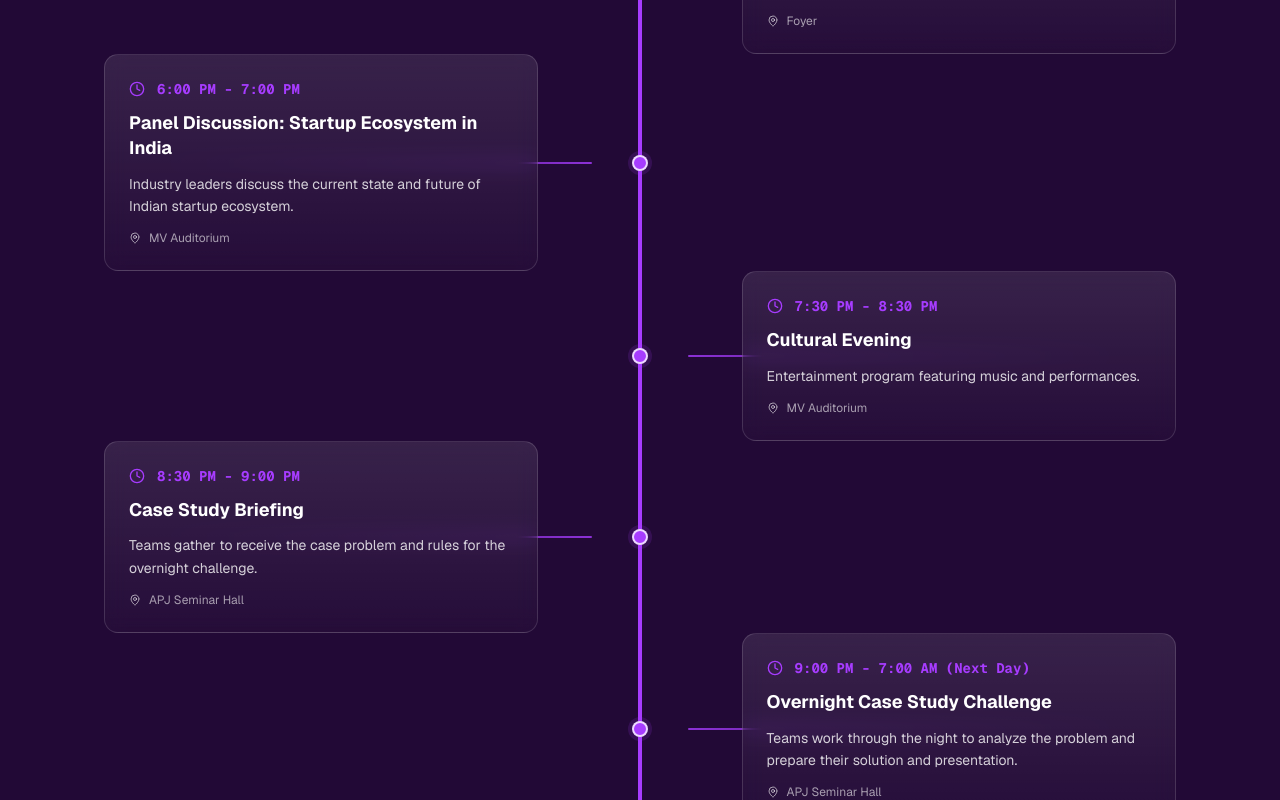
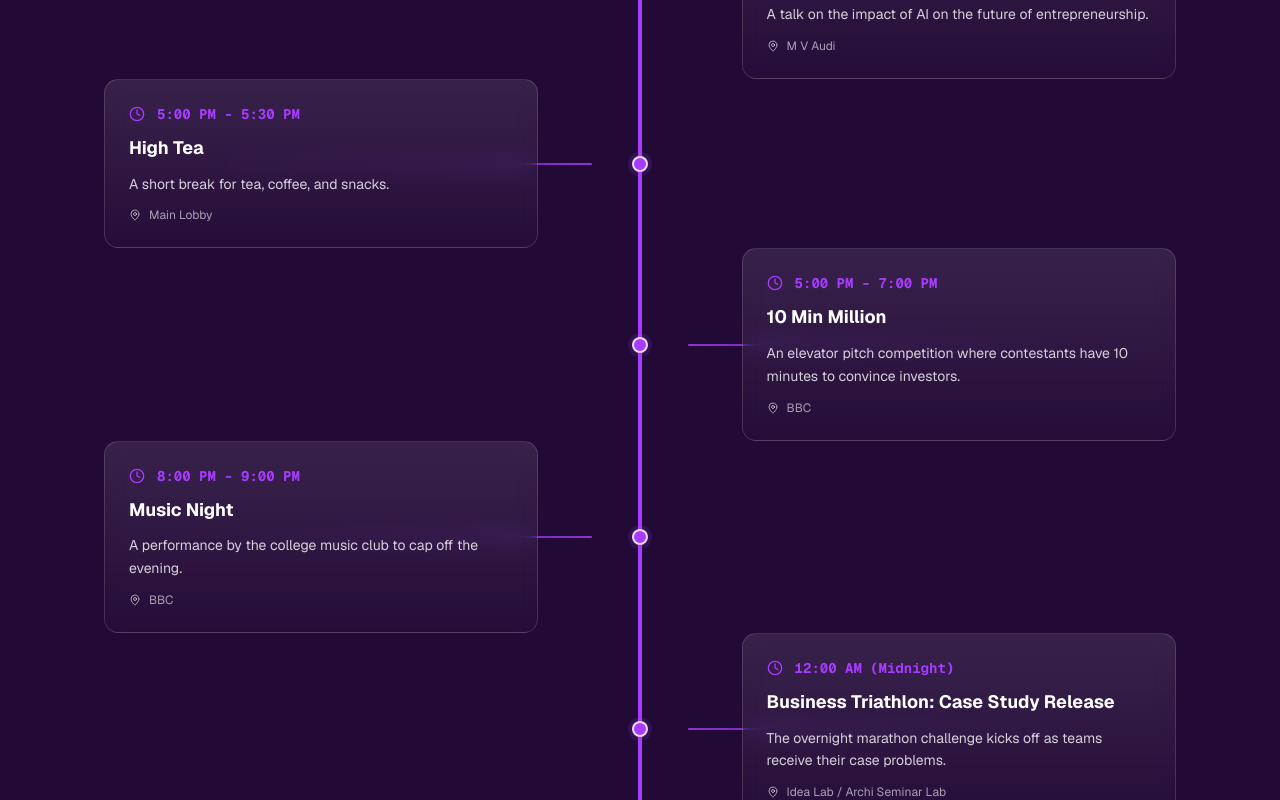
Before and after one commit to ecellenigma/enfinity-2025, a Next.js app: page / in a window 1280 px wide. Shown: the part 3080-3880 px from the top of the page. Built offline with nearby package versions, Linux system fonts and the light colour scheme.

Commit message:
feat: Corrected Timeline

```diff
--- a/components/enfinity-timeline.tsx
+++ b/components/enfinity-timeline.tsx
@@ -44,13 +44,13 @@ const timelineData: TimelineDay[] = [
         time: "11:30 AM - 1:30 PM",
         title: "Reverse Shark Tank",
         description: "Budding entrepreneurs grill a panel of investors to understand their investment philosophies.",
-        location: "APJ Seminar Hall"
+        location: "APJ seminar hall"
       },
       {
         time: "11:45 AM - 1:45 PM",
         title: "TED Talk: The Future of Sustainable Startups",
         description: "Inspiring talk about sustainable business practices and environmental entrepreneurship.",
-        location: "MV Auditorium",
+        location: "M V Audi",
         type: "ted"
       },
       {
@@ -63,45 +63,38 @@ const timelineData: TimelineDay[] = [
         time: "3:00 PM - 5:00 PM",
         title: "Stock Grow",
         description: "Stock market simulation game where participants can trade and learn investment strategies.",
-        location: "Computer Lab"
+        location: "APJ seminar hall"
       },
       {
-        time: "5:00 PM - 6:00 PM",
-        title: "Networking Session & Tea Break",
-        description: "Casual networking session with tea and snacks.",
-        location: "Foyer"
+        time: "3:30 PM - 5:30 PM",
+        title: "TED Talk: AI and the Next Wave of Entrepreneurship",
+        description: "A talk on the impact of AI on the future of entrepreneurship.",
+        location: "M V Audi",
+        type: "ted"
       },
       {
-        time: "6:00 PM - 7:00 PM",
-        title: "Panel Discussion: Startup Ecosystem in India",
-        description: "Industry leaders discuss the current state and future of Indian startup ecosystem.",
-        location: "MV Auditorium"
+        time: "5:00 PM - 5:30 PM",
+        title: "High Tea",
+        description: "A short break for tea, coffee, and snacks.",
+        location: "Main Lobby",
       },
       {
-        time: "7:30 PM - 8:30 PM",
-        title: "Cultural Evening",
-        description: "Entertainment program featuring music and performances.",
-        location: "MV Auditorium"
+        time: "5:00 PM - 7:00 PM",
+        title: "10 Min Million",
+        description: "An elevator pitch competition where contestants have 10 minutes to convince investors.",
+        location: "BBC"
       },
       {
-        time: "8:30 PM - 9:00 PM",
-        title: "Case Study Briefing",
-        description: "Teams gather to receive the case problem and rules for the overnight challenge.",
-        location: "APJ Seminar Hall",
-        type: "marathon"
+        time: "8:00 PM - 9:00 PM",
+        title: "Music Night",
+        description: "A performance by the college music club to cap off the evening.",
+        location: "BBC"
       },
       {
-        time: "9:00 PM - 7:00 AM (Next Day)",
-        title: "Overnight Case Study Challenge",
-        description: "Teams work through the night to analyze the problem and prepare their solution and presentation.",
-        location: "APJ Seminar Hall",
-        type: "marathon"
-      },
-      {
-        time: "7:00 AM",
-        title: "Submission Deadline",
-        description: "Final deadline for teams to submit their presentation decks.",
-        location: "APJ Seminar Hall",
+        time: "12:00 AM (Midnight)",
+        title: "Business Triathlon: Case Study Release",
+        description: "The overnight marathon challenge kicks off as teams receive their case problems.",
+        location: "Idea Lab / Archi Seminar Lab",
         type: "marathon"
       }
     ]
@@ -111,29 +104,30 @@ const timelineData: TimelineDay[] = [
     title: "Day 2",
     events: [
       {
+        time: "12:00 AM - 5:00 AM",
+        title: "Business Triathlon: Overnight Marathon",
+        description: "Teams work through the night to analyze the problem and prepare their solution and presentation.",
+        location: "Idea Lab / Archi Seminar Lab",
+        type: "marathon"
+      },
+      {
+        time: "7:00 AM",
+        title: "Business Triathlon: Submission Deadline",
+        description: "Final deadline for teams to submit their presentation decks.",
+        location: "Idea Lab / Archi Seminar Lab",
+        type: "marathon"
+      },
+      {
         time: "8:00 AM - 9:00 AM",
         title: "Breakfast",
         description: "Morning refreshments for all participants.",
         location: "Dining Hall"
       },
       {
-        time: "9:00 AM - 11:00 AM",
-        title: "Case Study Presentations",
-        description: "Teams present their solutions to a panel of judges.",
-        location: "MV Auditorium"
-      },
-      {
-        time: "11:00 AM - 11:30 AM",
+        time: "11:30 AM - 1:30 PM",
         title: "Treasure Hunt",
         description: "Fun event for participants to explore the campus and win prizes.",
         location: "Campus Wide"
-      },
-      {
-        time: "11:30 AM - 1:30 PM",
-        title: "TED Talk: The Psychology of a Successful Entrepreneur",
-        description: "Deep dive into the mindset and psychological traits that drive entrepreneurial success.",
-        location: "MV Auditorium",
-        type: "ted"
       },
       {
         time: "1:30 PM - 2:30 PM",
@@ -142,22 +136,35 @@ const timelineData: TimelineDay[] = [
         location: "Dining Hall"
       },
       {
-        time: "3:00 PM - 4:00 PM",
-        title: "Startup Expo & Demo Day",
-        description: "Local startups showcase their products and innovations.",
-        location: "Exhibition Hall"
+        time: "2:30 PM - 5:00 PM",
+        title: "Boardroom",
+        description: "A simulated high-stakes corporate meeting where participants tackle a crisis scenario.",
+        location: "ARCHI seminar hall"
       },
       {
-        time: "4:00 PM - 5:00 PM",
-        title: "Awards Ceremony & Closing",
-        description: "Recognition of winners and closing remarks.",
-        location: "MV Auditorium"
+        time: "3:00 PM - 5:30 PM",
+        title: "Business Triathlon: Final Presentations",
+        description: "Shortlisted teams present their innovative solutions to a panel of judges.",
+        location: "MV Auditorium",
+        type: "marathon"
       },
       {
-        time: "5:00 PM",
-        title: "Farewell & Networking",
-        description: "Final networking session and farewell to participants.",
-        location: "Foyer"
+        time: "5:00 PM - 7:00 PM",
+        title: "Panel Discussion",
+        description: "An insightful discussion with a panel of industry experts.",
+        location: "BBC"
+      },
+      {
+        time: "7:00 PM - 7:30 PM",
+        title: "Valedictory & Prize Distribution",
+        description: "Concluding ceremony, guest of honor speech, and prize distribution for all competitions.",
+        location: "BBC"
+      },
+      {
+        time: "7:45 PM - 9:30 PM",
+        title: "DJ Night",
+        description: "Closing the summit with a DJ night for all attendees to celebrate.",
+        location: "BBC"
       }
     ]
   }
```
